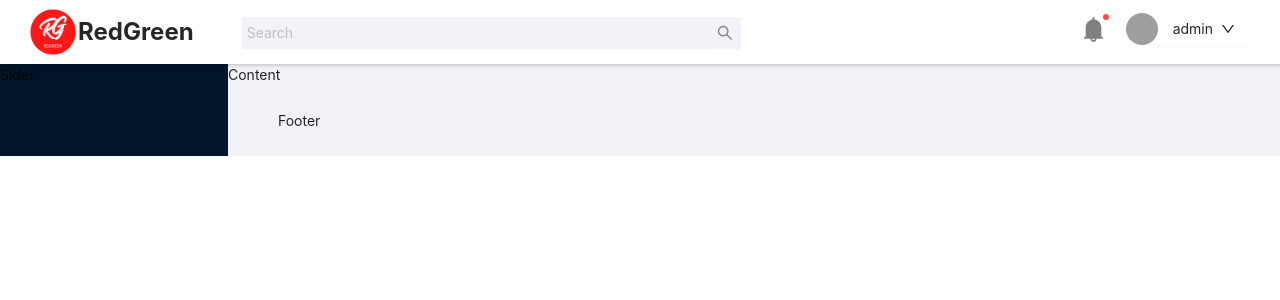
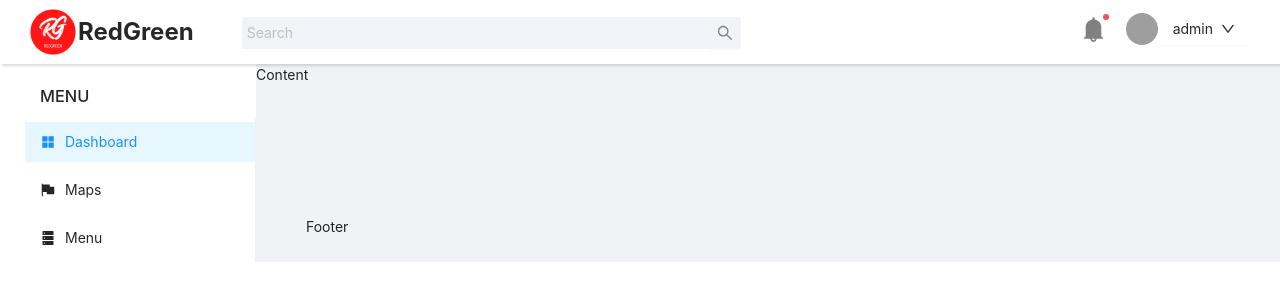
Before and after one commit to antor10655gh/redgreen, a React (Create React App) app: page / in a window 1280 px wide. Shown: the top 300 px of the page. Built offline with nearby package versions, Linux system fonts and the light colour scheme; grey boxes are pictures that could not be loaded.

Commit message:
add side menu

```diff
--- a/src/App.css
+++ b/src/App.css
@@ -13,14 +13,19 @@
   box-shadow: rgba(0, 0, 0, 0.15) 1.95px 1.95px 2.6px;
 }
 .ant-layout-sider{
-  max-width: 228px!important;
-  min-width: 228px!important;
-  width: 250px!important;
+  background: #fff;
+  width: 256px!important;
+  max-width: 256px!important;
+  min-width: 256px!important;
 }
 .ant-input, .ant-input-search-button{
   border: none!important;
   padding: 5px;
   background: #F1F3F8!important;
+}
+
+.ant-layout-has-sider ul{
+  padding-left: 25px!important;
 }
 
 @media (prefers-reduced-motion: no-preference) {
--- a/src/App.js
+++ b/src/App.js
@@ -1,97 +1,25 @@
 import React from 'react';
 import './App.css';
-import logo from './assets/images/logo.png'
-import { Layout,Col, Row, Input, Badge, Avatar, Button, Modal, Space} from 'antd';
-import { DownOutlined , BellFilled , ExclamationCircleOutlined } from '@ant-design/icons';
+import { Layout } from 'antd';
+import Sidebar from './components/Sidebar';
+import TopHeader from './components/TopHeader';
 
-const { confirm } = Modal;
-const { Search } = Input;
-const onSearch = (value) => console.log(value);
+
 const { Header, Footer, Sider, Content } = Layout;
 
 
 function App() {
-  const showConfirm = () => {
-    confirm({
-      title: 'Do you Want to logout?',
-      icon: <ExclamationCircleOutlined />,
-      content: 'After click on logout then you lost your authentication',
-      okText: 'Logout',
 
-      onOk() {
-        console.log('OK');
-      },
-
-      onCancel() {
-        console.log('Cancel');
-      },
-    });
-  };
   return (
     <div className="App">
       <Layout>
       <Header>
-        <Row>
-          <Col style={{display: "flex", justifyContent: "center", alignItems: "center"}} span={4}>
-            <img style={{width: "50px"}} src={logo} alt="" />
-            <span style={{fontSize: "24px", fontWeight: "bold"}}>RedGreen</span>
-          </Col>
-          <Col span={20}>
-            <Row
-            style={{
-              paddingLeft: 25,
-              paddingRight: 25,
-            }}>
-              <Col span={16}>
-              <Search
-                placeholder="Search"
-                onSearch={onSearch}
-                style={{
-                  width: 500,
-                  marginTop: 12,
-                }}
-              />
-              </Col>
-              <Col span={8}>
-                <ul
-                style={{
-                  display: 'flex',
-                  justifyContent: 'end',
-                  alignItems: 'center',
-                  listStyle: 'none',
-                  marginTop: "8px",
-                }}
-                >
-                  <li>
-                    <Badge style={{marginRight: "20px",}} dot>
-                      <BellFilled
-                        style={{
-                          marginRight: "20px",
-                          fontSize: 25,
-                          color: "gray"
-                        }}
-                      />
-                    </Badge>
-                  </li>
-                  <li>
-                    <Avatar src="https://joeschmoe.io/api/v1/random" />
-                  </li>
-                  <li>
-                  <Space wrap>
-                  <Button style={{ border: "none"}} onClick={showConfirm}>
-                    <span>admin</span>
-                    <DownOutlined />
-                  </Button>
-                  </Space>
-                  </li>
-                </ul>
-              </Col>
-            </Row>
-          </Col>
-        </Row>
+        <TopHeader></TopHeader>
       </Header>
       <Layout>
-        <Sider>Sider</Sider>
+        <Sider>
+          <Sidebar></Sidebar>
+        </Sider>
         <Layout>
           <Content>Content</Content>
           <Footer>Footer</Footer>
--- a/src/components/Sidebar.js
+++ b/src/components/Sidebar.js
@@ -0,0 +1,29 @@
+import { Menu } from 'antd';
+import { AppstoreFilled, FlagFilled, DatabaseFilled } from '@ant-design/icons';
+import React from 'react';
+
+const Sidebar = () => {
+    return (
+        <div>
+            <h3 style={{marginTop: "20px", marginLeft: "40px"}} class="menu-title">MENU</h3>
+            <Menu
+                defaultSelectedKeys={['dashboard']}
+            >
+                <Menu.Item key="dashboard">
+                    <AppstoreFilled />
+                    <span>Dashboard</span>
+                </Menu.Item>
+                <Menu.Item key="maps">
+                    <FlagFilled />
+                    <span>Maps</span>
+                </Menu.Item>
+                <Menu.Item key="menu">
+                    <DatabaseFilled />
+                    <span>Menu</span>
+                </Menu.Item>
+            </Menu>
+        </div>
+    );
+};
+
+export default Sidebar;
--- /dev/null
+++ b/src/components/TopHeader.js
@@ -0,0 +1,92 @@
+import React from 'react';
+import logo from '../assets/images/logo.png'
+import { Col, Row, Input, Badge, Avatar, Button, Modal, Space} from 'antd';
+import { DownOutlined , BellFilled , ExclamationCircleOutlined } from '@ant-design/icons';
+
+
+const { confirm } = Modal;
+const { Search } = Input;
+const onSearch = (value) => console.log(value);
+
+const TopHeader = () => {
+    const showConfirm = () => {
+        confirm({
+          title: 'Do you Want to logout?',
+          icon: <ExclamationCircleOutlined />,
+          content: 'After click on logout then you lost your authentication',
+          okText: 'Logout',
+
+          onOk() {
+            console.log('OK');
+          },
+
+          onCancel() {
+            console.log('Cancel');
+          },
+        });
+      };
+    return (
+        <div>
+            <Row>
+          <Col style={{display: "flex", justifyContent: "center", alignItems: "center"}} span={4}>
+            <img style={{width: "50px"}} src={logo} alt="" />
+            <span style={{fontSize: "24px", fontWeight: "bold"}}>RedGreen</span>
+          </Col>
+          <Col span={20}>
+            <Row
+            style={{
+              paddingLeft: 25,
+              paddingRight: 25,
+            }}>
+              <Col span={16}>
+              <Search
+                placeholder="Search"
+                onSearch={onSearch}
+                style={{
+                  width: 500,
+                  marginTop: 12,
+                }}
+              />
+              </Col>
+              <Col span={8}>
+                <ul
+                style={{
+                  display: 'flex',
+                  justifyContent: 'end',
+                  alignItems: 'center',
+                  listStyle: 'none',
+                  marginTop: "8px",
+                }}
+                >
+                  <li>
+                    <Badge style={{marginRight: "20px",}} dot>
+                      <BellFilled
+                        style={{
+                          marginRight: "20px",
+                          fontSize: 25,
+                          color: "gray"
+                        }}
+                      />
+                    </Badge>
+                  </li>
+                  <li>
+                    <Avatar src="https://joeschmoe.io/api/v1/random" />
+                  </li>
+                  <li>
+                  <Space wrap>
+                  <Button style={{ border: "none"}} onClick={showConfirm}>
+                    <span>admin</span>
+                    <DownOutlined />
+                  </Button>
+                  </Space>
+                  </li>
+                </ul>
+              </Col>
+            </Row>
+          </Col>
+        </Row>
+        </div>
+    );
+};
+
+export default TopHeader;
```
Also changed, not shown: src/components/Header.js (deleted).
